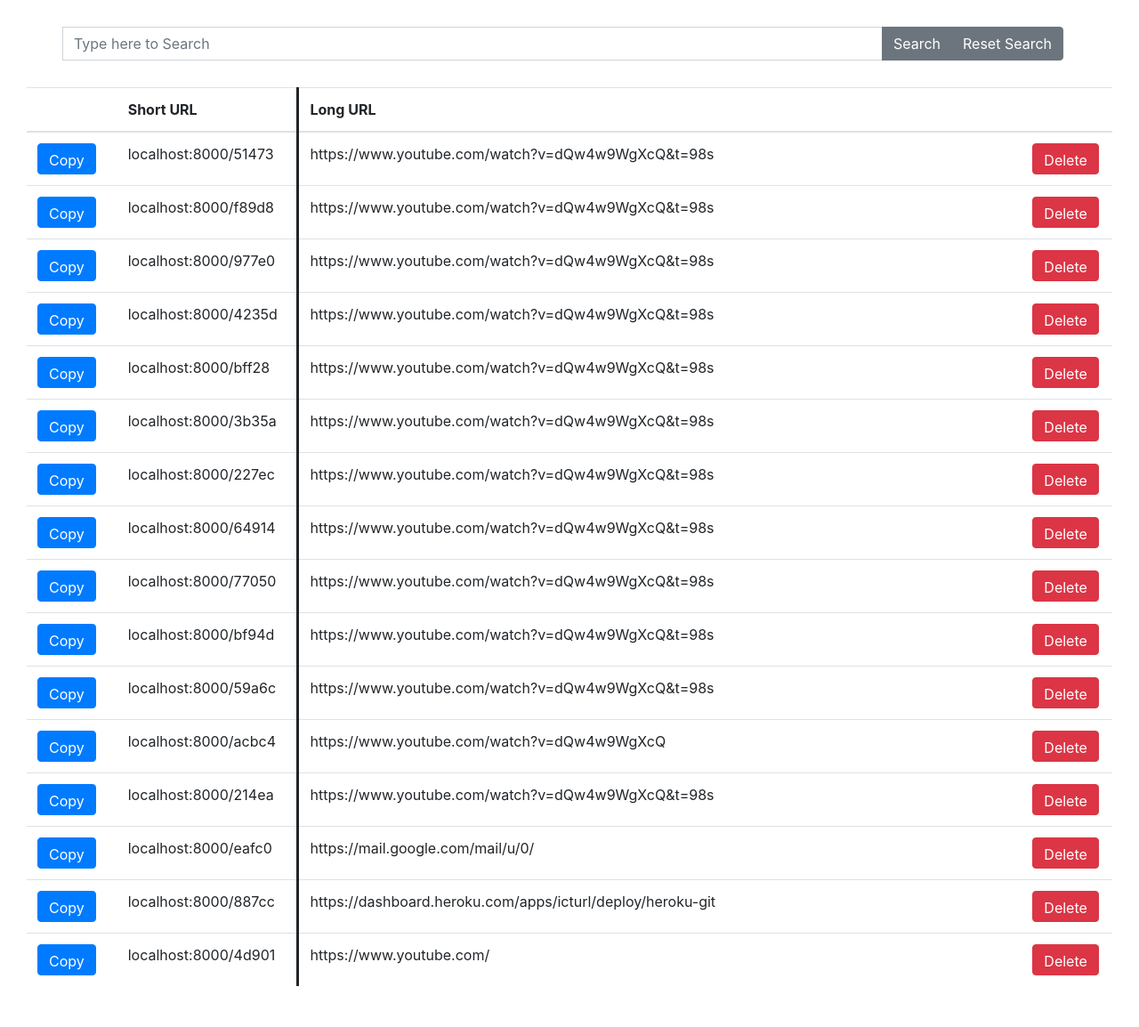
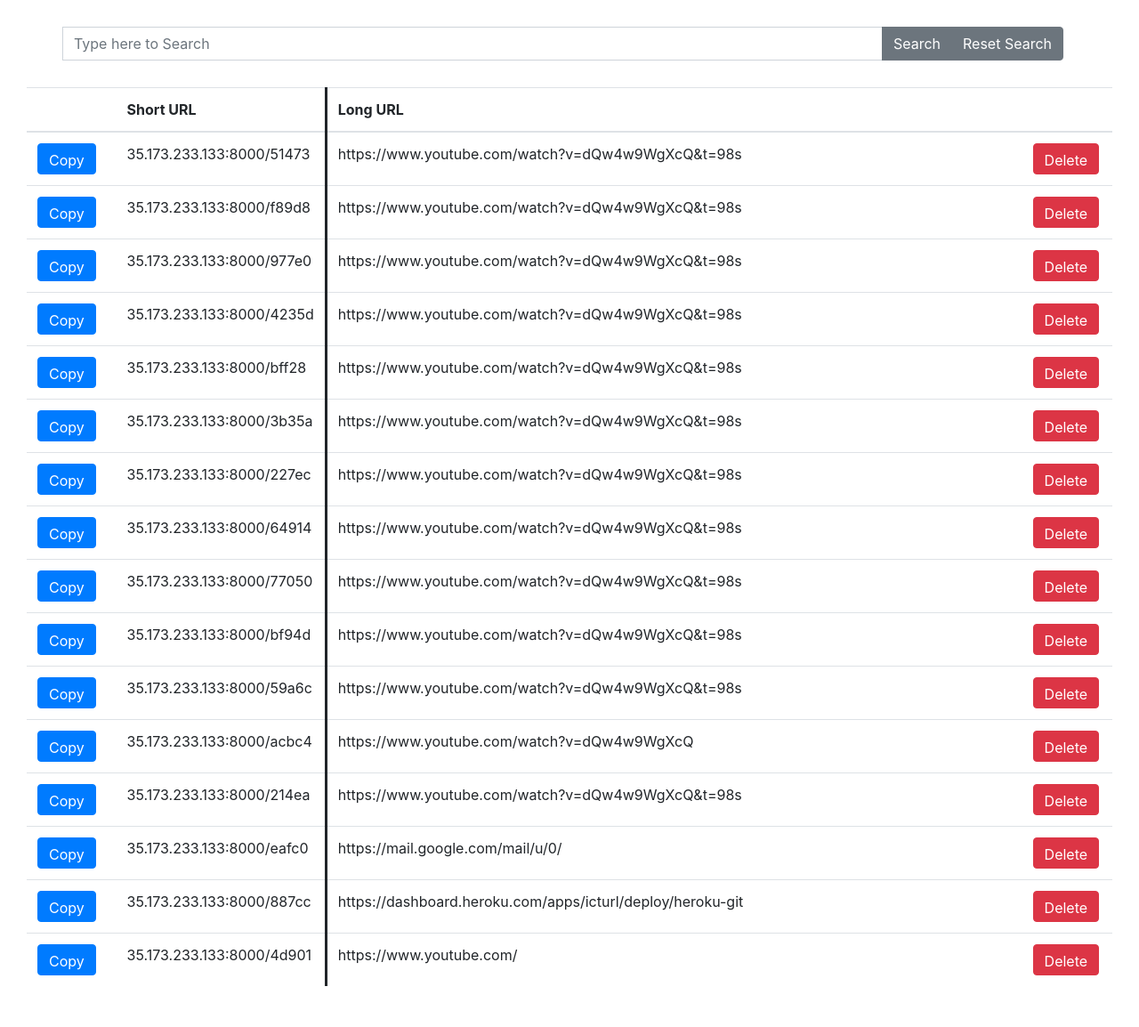
Before and after one commit to HACC2022/ICT, a Django app: page /manage/ in a window 1280 px wide. Shown: the part 86-1240 px from the top of the page at 89% size. Run offline with Django 4.2, Linux system fonts and the light colour scheme; data comes from the database, SQL or seed files in the repository; both versions use the stored data as it was after the commit; some libraries are stand-ins or nearby versions.

Commit message:
editing the short url

```diff
--- a/playground/templates/index.html
+++ b/playground/templates/index.html
@@ -33,7 +33,7 @@
                 csrfmiddlewaretoken: $('input[name=csrfmiddlewaretoken]').val(),
             },
             success: function (data) {
-                $('h4').html("localhost:8000/" + data)
+                $('h4').html("35.173.233.133:8000/" + data)
             }
         });
     });
--- a/playground/templates/manage.html
+++ b/playground/templates/manage.html
@@ -28,7 +28,7 @@
             <tr class="record">
                 <td class="col-1"><button name="copy" class="btn btn-primary copy-btn" style="height:35px;"
                         short-add={{instance.shortCode}}>Copy</button></td>
-                <td class="col-2">localhost:8000/{{instance.shortCode}}</td>
+                <td class="col-2">35.173.233.133:8000/{{instance.shortCode}}</td>
                 <td class="col-8" style="border-left-style: solid;">{{instance.longLink}}</td>
                 <td class="col-1"><a href="{%url 'delete_data' instance.id%}" id="delete" class=" delete btn btn-danger"
                         style="height:35px; opacity: 100%;">Delete</a></td>
@@ -69,7 +69,7 @@
 
     copyBtn.forEach(btn => btn.addEventListener('click', () => {
         const addShort = btn.getAttribute('short-add')
-        navigator.clipboard.writeText('localhost:8000/' + addShort)
+        navigator.clipboard.writeText('35.173.233.133:8000/' + addShort)
 
     }))
 
```
Also changed, not shown: db.sqlite3.
